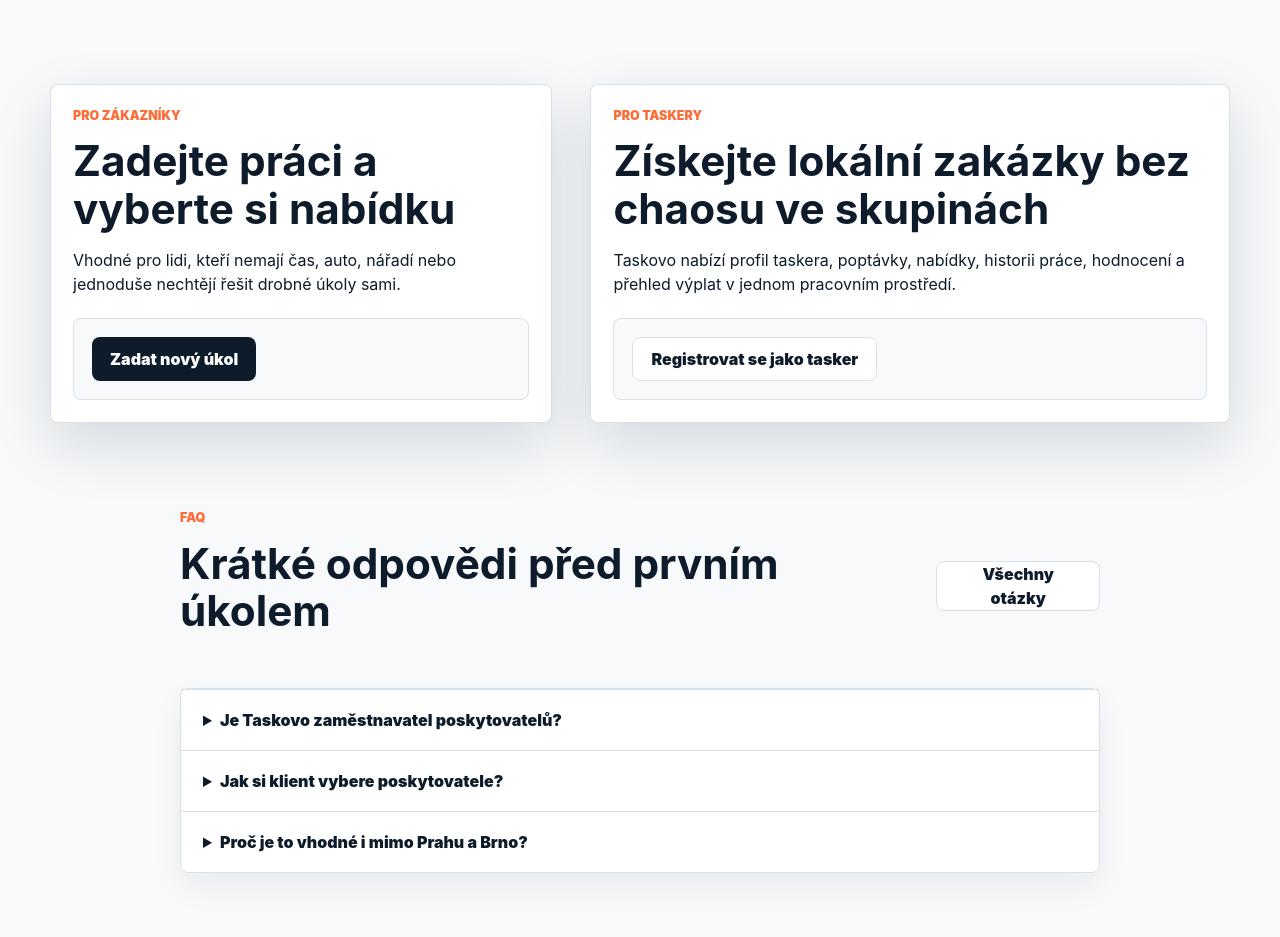
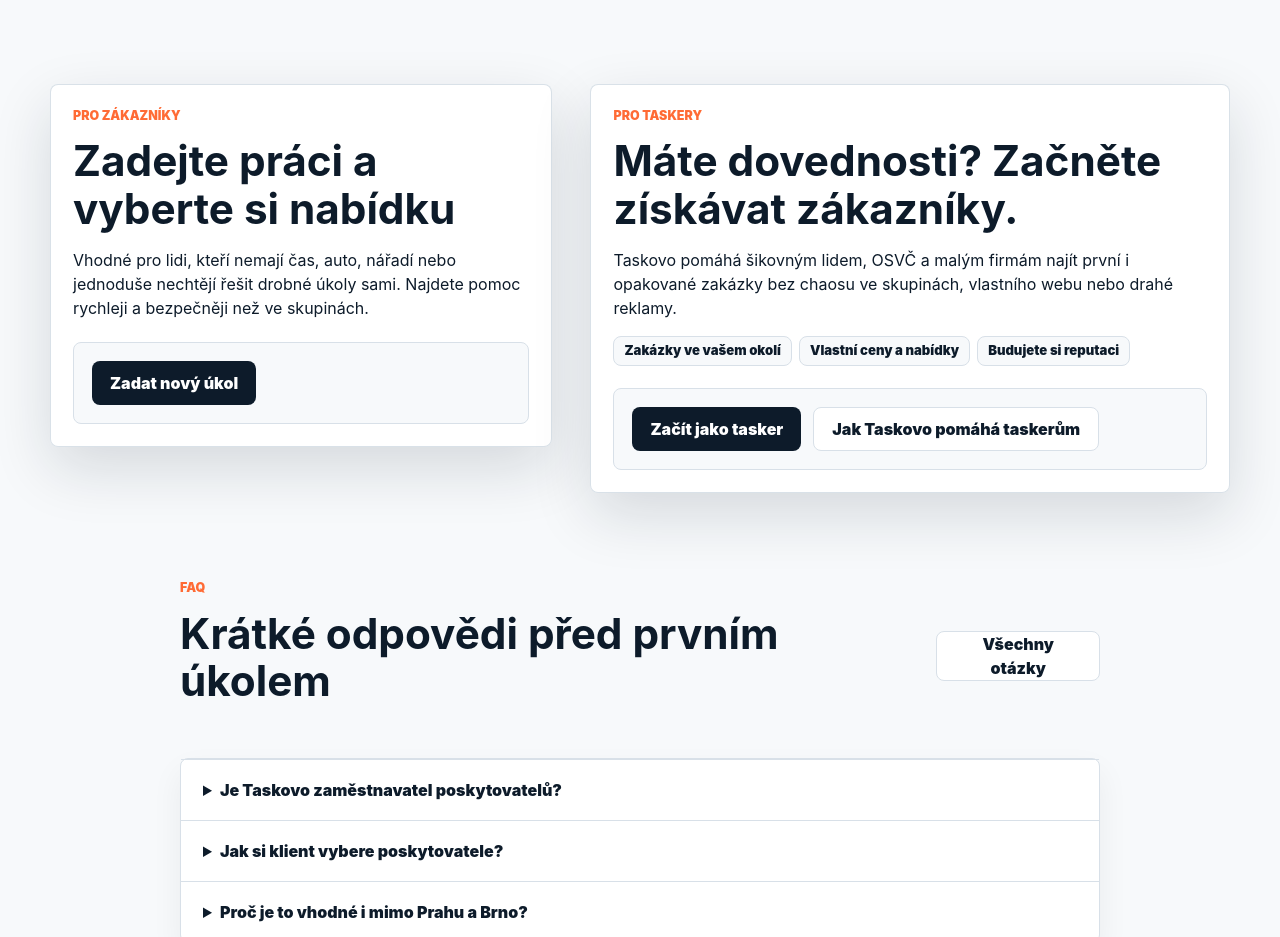
Before and after one commit to kaziodimm/taskovo-app, a Next.js app: page / in a window 1280 px wide. Shown: the part 2582-3519 px from the top of the page. Built offline with nearby package versions, Linux system fonts and the light colour scheme; no server answers.

Commit message:
Strengthen tasker positioning on homepage

```diff
--- a/app/page.tsx
+++ b/app/page.tsx
@@ -137,14 +137,22 @@ export default function Home() {
           <article className="request-card">
             <p className="kicker">Pro zákazníky</p>
             <h2>Zadejte práci a vyberte si nabídku</h2>
-            <p>Vhodné pro lidi, kteří nemají čas, auto, nářadí nebo jednoduše nechtějí řešit drobné úkoly sami.</p>
+            <p>Vhodné pro lidi, kteří nemají čas, auto, nářadí nebo jednoduše nechtějí řešit drobné úkoly sami. Najdete pomoc rychleji a bezpečněji než ve skupinách.</p>
             <div className="section-action"><a className="button primary" href="/zadat-ukol">Zadat nový úkol</a></div>
           </article>
           <article className="request-card" id="pro-taskery">
             <p className="kicker">Pro taskery</p>
-            <h2>Získejte lokální zakázky bez chaosu ve skupinách</h2>
-            <p>Taskovo nabízí profil taskera, poptávky, nabídky, historii práce, hodnocení a přehled výplat v jednom pracovním prostředí.</p>
-            <div className="section-action"><a className="button secondary" href="/registrace-poskytovatel">Registrovat se jako tasker</a></div>
+            <h2>Máte dovednosti? Začněte získávat zákazníky.</h2>
+            <p>Taskovo pomáhá šikovným lidem, OSVČ a malým firmám najít první i opakované zakázky bez chaosu ve skupinách, vlastního webu nebo drahé reklamy.</p>
+            <div className="chip-row" aria-label="Výhody pro taskery">
+              <span>Zakázky ve vašem okolí</span>
+              <span>Vlastní ceny a nabídky</span>
+              <span>Budujete si reputaci</span>
+            </div>
+            <div className="hero-actions section-action">
+              <a className="button primary" href="/registrace-poskytovatel">Začít jako tasker</a>
+              <a className="button secondary" href="/pro-taskery">Jak Taskovo pomáhá taskerům</a>
+            </div>
           </article>
         </section>
 
```
